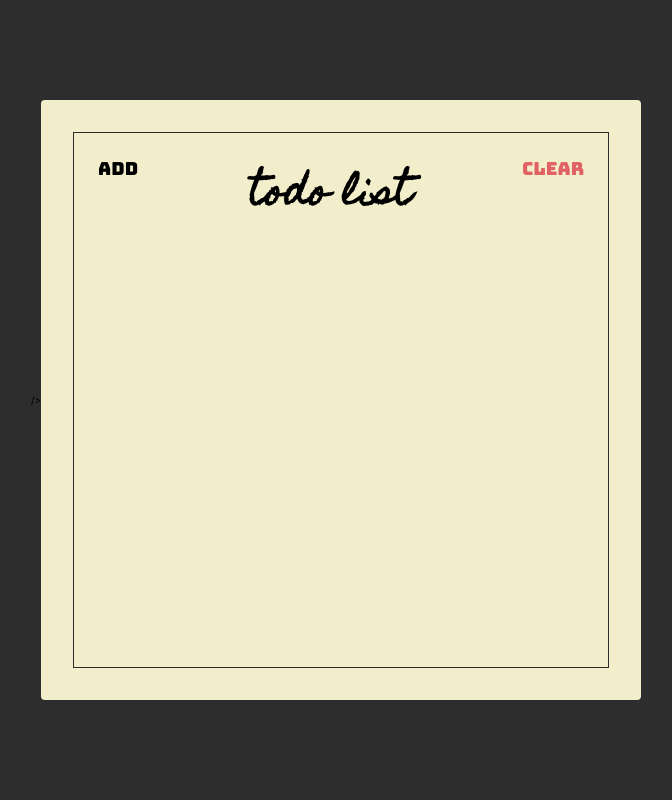
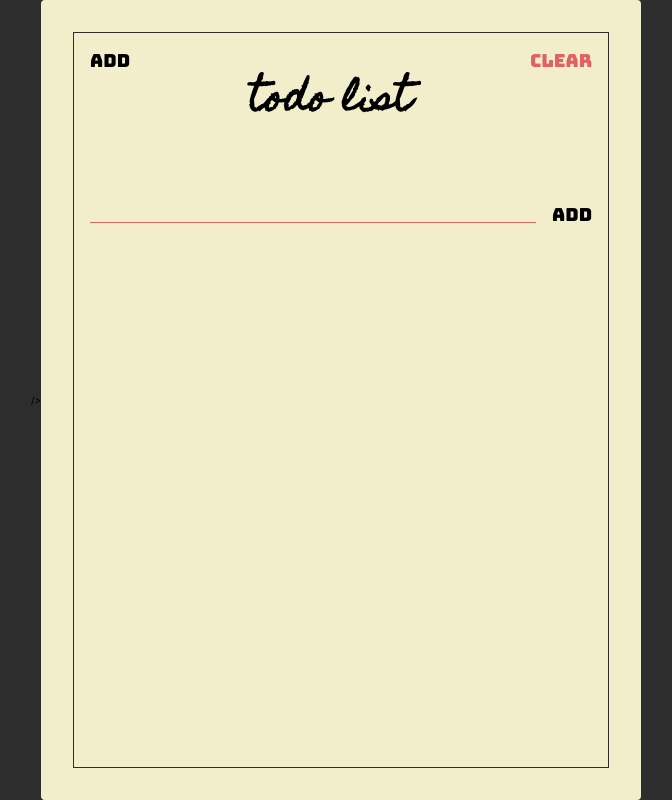
Before and after one commit to abuabdirohman4/react-starter, a website: page index.html in a window 1280 px wide. Shown: the whole page, without its empty margins (304-976 px from the left). Drawn offline with Linux system fonts and the light colour scheme.

Commit message:
membuat add todo section

```diff
--- a/index.html
+++ b/index.html
@@ -16,11 +16,18 @@
   <body>
     <div class="container">
       <div class="frame">
-        <div class="header">
+        <section class="header">
           <button class="btn-header">Add</button>
           <h1 class="header-title">Todo List</h1>
           <button class="btn-header main-red-color">Clear</button>
-        </div>
+        </section>
+
+        <section class="add">
+          <form class="add-form">
+            <input type="text" class="add-input" />
+            <button class="add-btn">Add</button>
+          </form>
+        </section>
       </div>
     </div>
   </body>
--- a/style.css
+++ b/style.css
@@ -34,7 +34,7 @@ html {
 
 .container {
   width: 600px;
-  height: 600px;
+  height: 800px;
   background-color: #f2eecb;
   border-radius: 4px;
 
@@ -66,8 +66,42 @@ html {
   background: unset;
   border: unset;
   outline: unset;
+  cursor: pointer;
 
   font-size: 1.8rem;
   font-family: "Bungee", sans-serif;
-  padding: 24px;
+  padding: 16px;
 }
+
+.add {
+  padding: 16px;
+}
+
+.add-form {
+  display: flex;
+  align-items: flex-start;
+}
+
+.add-input {
+  border: unset;
+  background: unset;
+  outline: unset;
+  padding: 0 64px;
+
+  flex: 1;
+  border-bottom: 1px solid var(--main-red-color);
+
+  font-size: 16px;
+  font-family: "Homemade Apple", sans-serif;
+  text-transform: lowercase;
+}
+
+.add-btn {
+  background: unset;
+  border: unset;
+  padding: 16px;
+  padding-right: unset;
+
+  font-size: 1.8rem;
+  font-family: "Bungee", sans-serif;
+}
```
